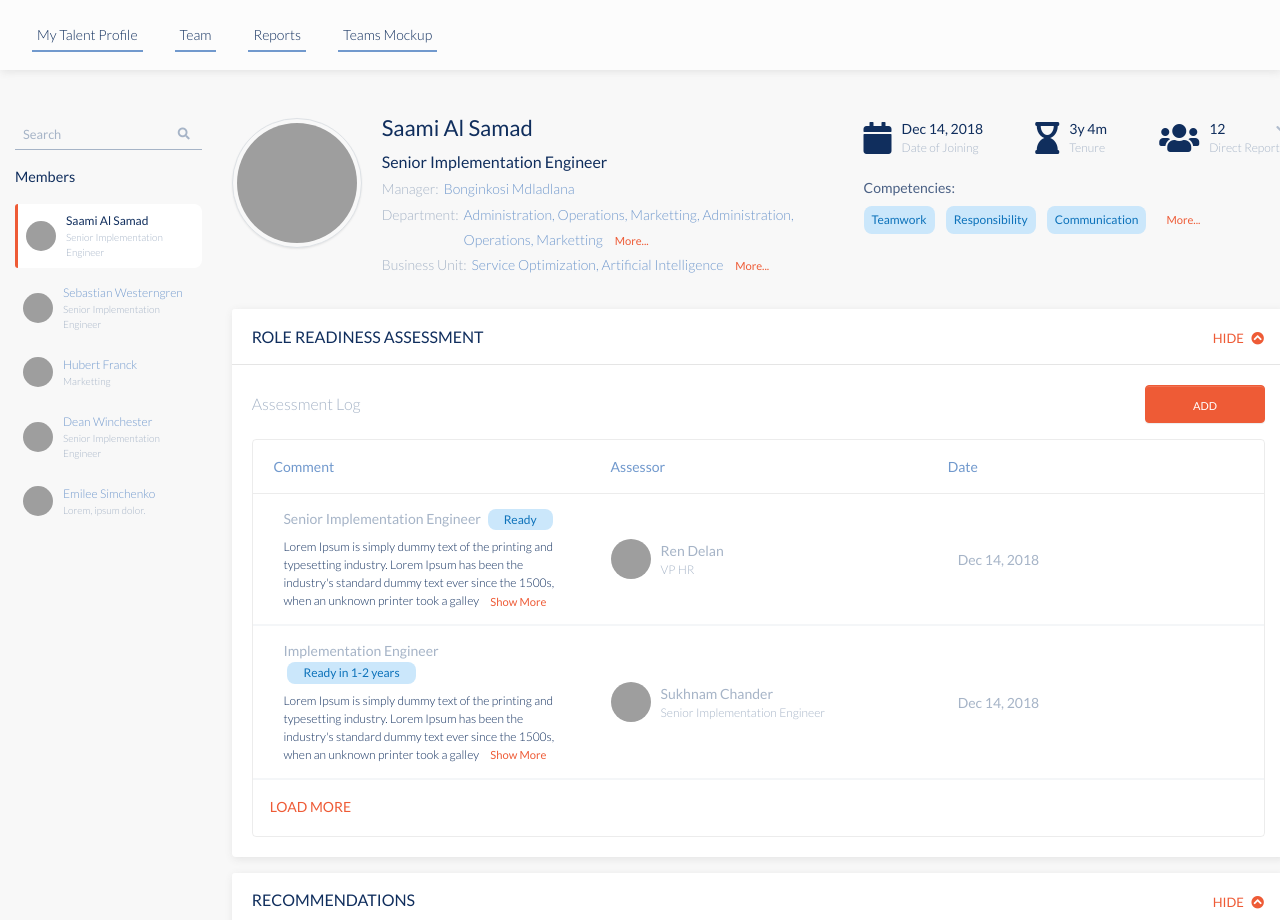
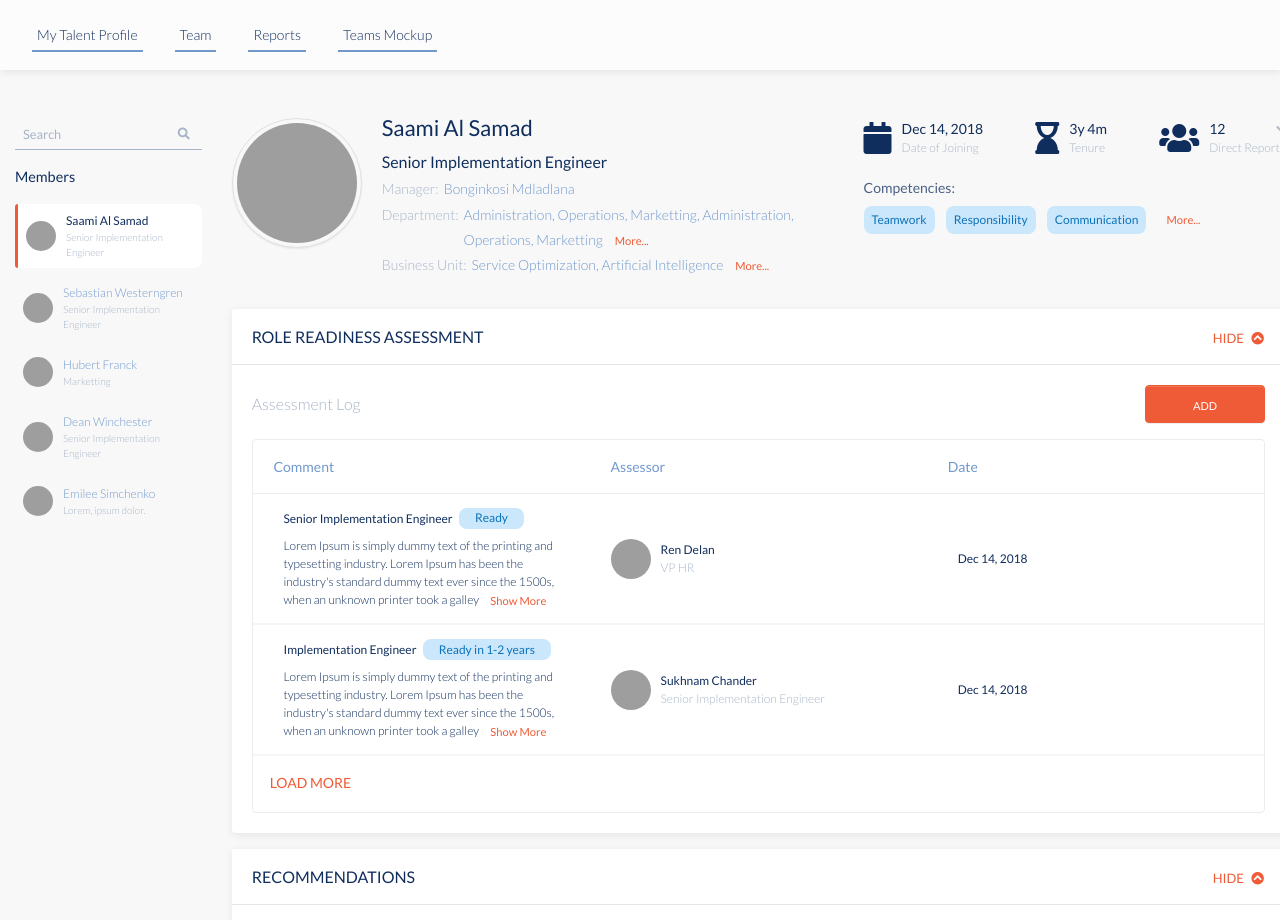
Before and after one commit to indieNik/customized-bootstrap-theme, a website: page teams.html in a window 1280 px wide. Shown: the top 920 px of the page. Drawn offline with nearby package versions, Linux system fonts and the light colour scheme; grey boxes are pictures that could not be loaded; a script that the page names is missing.

Commit message:
Fixed issues with Table Style Leaks

```diff
--- a/scss/components/bootstrap_components/_table.scss
+++ b/scss/components/bootstrap_components/_table.scss
@@ -45,7 +45,9 @@
                     .mini-card {
                         padding-left: 0;
                         .title {
-                            // font-size: $font-12;
+                            font-size: $font-12;
+                            color: $dark;
+                            font-weight: $font-weight-300;
                         }
                     }
                 }
```
Also changed, not shown: css/mytheme.css, css/mytheme.min.css.
